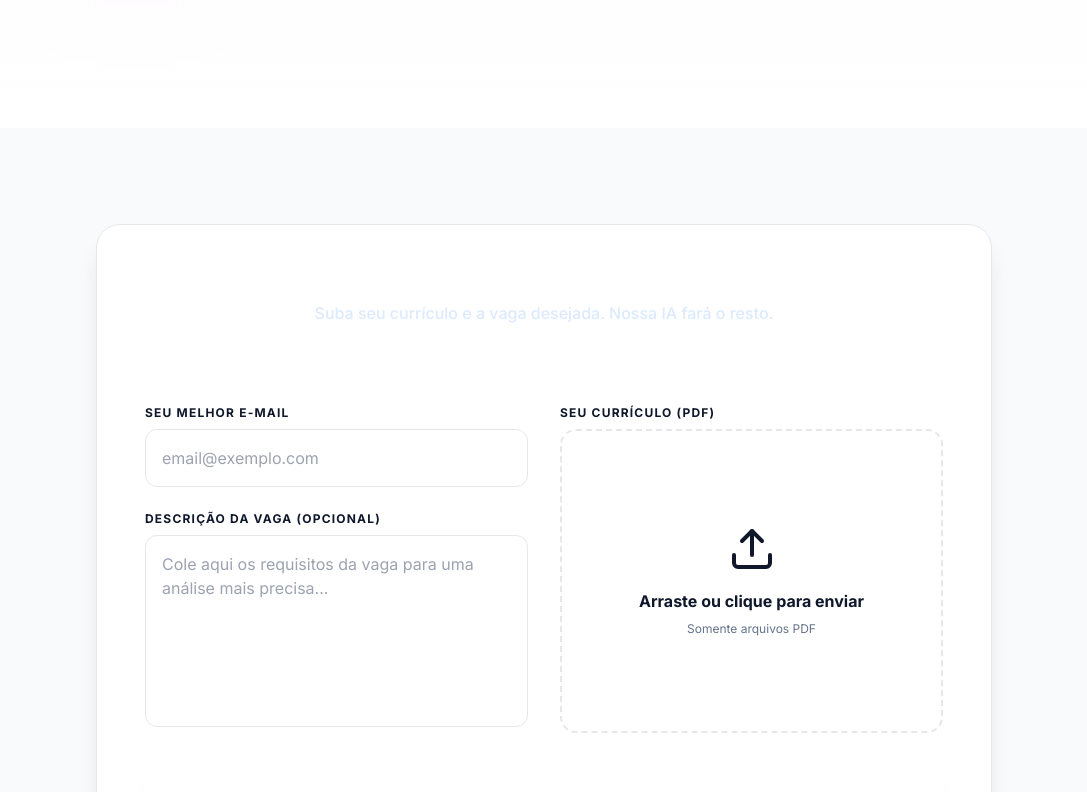
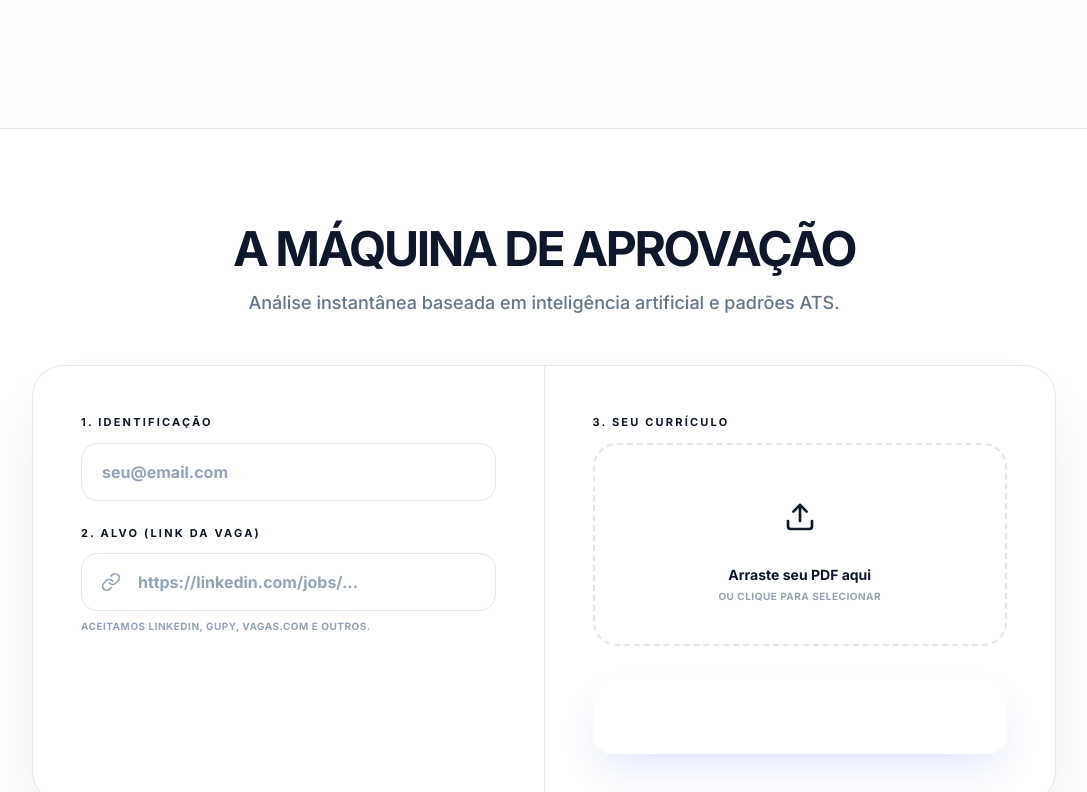
Before and after one commit to DRibeiro81/VTRZ_APROVX, a React (Vite) app: page / in a window 1280 px wide. Shown: the part 808-1600 px from the top of the page, without its empty margins (96-1183 px from the left). Built offline with nearby package versions, Linux system fonts and the light colour scheme.

Commit message:
feat: upgrade AnalyzerSection with Job Link support and Premium UI

```diff
--- a/components/AnalyzerSection.tsx
+++ b/components/AnalyzerSection.tsx
@@ -1,11 +1,11 @@
 import React, { useState } from 'react';
-import { Upload, FileText, CheckCircle, AlertCircle, Loader2 } from 'lucide-react';
+import { Upload, Link as LinkIcon, CheckCircle, AlertCircle, Loader2, FileText } from 'lucide-react';
 import { supabase } from '../lib/supabaseClient';
 
 const AnalyzerSection: React.FC = () => {
   const [file, setFile] = useState<File | null>(null);
   const [email, setEmail] = useState('');
-  const [jobDescription, setJobDescription] = useState('');
+  const [jobUrl, setJobUrl] = useState('');
   const [isUploading, setIsUploading] = useState(false);
   const [status, setStatus] = useState<'idle' | 'success' | 'error'>('idle');
 
@@ -17,7 +17,7 @@ const AnalyzerSection: React.FC = () => {
 
   const handleAnalyze = async (e: React.FormEvent) => {
     e.preventDefault();
-    if (!file || !email) return;
+    if (!file || !email || !jobUrl) return;
 
     setIsUploading(true);
     setStatus('idle');
@@ -37,14 +37,14 @@ const AnalyzerSection: React.FC = () => {
       // Pegar URL pública
       const { data: urlData } = supabase.storage.from('curriculos').getPublicUrl(filePath);
 
-      // 2. Salvar metadados na tabela
+      // 2. Salvar metadados na tabela cv_analyses
       const { error: dbError } = await supabase
         .from('cv_analyses')
         .insert([
           {
             email,
             file_url: urlData.publicUrl,
-            job_description: jobDescription,
+            job_description: jobUrl, // Salvando o link no campo de descrição por enquanto
             status: 'pending'
           }
         ]);
@@ -52,7 +52,6 @@ const AnalyzerSection: React.FC = () => {
       if (dbError) throw dbError;
 
       setStatus('success');
-      alert('Currículo recebido! Nossa IA está analisando. Você receberá o score em instantes.');
 
     } catch (error) {
       console.error('Erro:', error);
@@ -63,74 +62,88 @@ const AnalyzerSection: React.FC = () => {
   };
 
   return (
-    <section id="analisador" className="py-24 bg-aprovex-gray/20">
+    <section id="analisador" className="py-24 bg-white border-y border-aprovex-gray">
       <div className="container mx-auto px-6">
-        <div className="max-w-4xl mx-auto bg-white rounded-3xl shadow-xl overflow-hidden border border-aprovex-gray">
-          <div className="bg-aprovex-blue p-8 text-white text-center">
-            <h2 className="text-3xl font-black uppercase tracking-tighter mb-2">A Máquina de Aprovação</h2>
-            <p className="text-blue-100 font-medium">Suba seu currículo e a vaga desejada. Nossa IA fará o resto.</p>
+        <div className="max-w-5xl mx-auto">
+          <div className="text-center mb-12">
+            <h2 className="text-4xl lg:text-5xl font-black text-aprovex-graphite tracking-tighter mb-4 uppercase">
+              A Máquina de <span className="text-aprovex-blue">Aprovação</span>
+            </h2>
+            <p className="text-lg text-slate-500 font-medium">Análise instantânea baseada em inteligência artificial e padrões ATS.</p>
           </div>
 
-          <form onSubmit={handleAnalyze} className="p-8 lg:p-12 space-y-8">
-            <div className="grid md:grid-cols-2 gap-8">
-              {/* Coluna 1: Dados e Vaga */}
+          <div className="bg-white rounded-[32px] shadow-[0_32px_64px_-16px_rgba(0,0,0,0.1)] border border-aprovex-gray overflow-hidden">
+            <form onSubmit={handleAnalyze} className="flex flex-col lg:flex-row">
+              {/* Lado Esquerdo: Inputs */}
+              <div className="flex-1 p-8 lg:p-12 space-y-8 border-b lg:border-b-0 lg:border-r border-aprovex-gray">
                 <div className="space-y-6">
                   <div>
-                  <label className="block text-xs font-black uppercase text-aprovex-graphite mb-2 tracking-widest">Seu melhor E-mail</label>
+                    <label className="block text-[11px] font-black uppercase text-aprovex-blue mb-3 tracking-[0.2em]">1. Identificação</label>
                     <input
                       type="email"
                       required
                       value={email}
                       onChange={(e) => setEmail(e.target.value)}
-                    className="w-full px-4 py-4 bg-aprovex-gray/30 border border-aprovex-gray rounded-xl focus:ring-2 focus:ring-aprovex-blue outline-none transition-all"
-                    placeholder="email@exemplo.com"
+                      className="w-full px-5 py-4 bg-aprovex-gray/20 border border-aprovex-gray rounded-2xl focus:ring-2 focus:ring-aprovex-blue outline-none transition-all font-bold text-aprovex-graphite placeholder:text-slate-400"
+                      placeholder="seu@email.com"
                     />
                   </div>
                   <div>
-                  <label className="block text-xs font-black uppercase text-aprovex-graphite mb-2 tracking-widest">Descrição da Vaga (Opcional)</label>
-                  <textarea
-                    value={jobDescription}
-                    onChange={(e) => setJobDescription(e.target.value)}
-                    className="w-full h-48 px-4 py-4 bg-aprovex-gray/30 border border-aprovex-gray rounded-xl focus:ring-2 focus:ring-aprovex-blue outline-none transition-all resize-none"
-                    placeholder="Cole aqui os requisitos da vaga para uma análise mais precisa..."
+                    <label className="block text-[11px] font-black uppercase text-aprovex-blue mb-3 tracking-[0.2em]">2. Alvo (Link da Vaga)</label>
+                    <div className="relative">
+                      <LinkIcon className="absolute left-5 top-1/2 -translate-y-1/2 w-5 h-5 text-slate-400" />
+                      <input
+                        type="url"
+                        required
+                        value={jobUrl}
+                        onChange={(e) => setJobUrl(e.target.value)}
+                        className="w-full px-5 py-4 pl-14 bg-aprovex-gray/20 border border-aprovex-gray rounded-2xl focus:ring-2 focus:ring-aprovex-blue outline-none transition-all font-bold text-aprovex-graphite placeholder:text-slate-400"
+                        placeholder="https://linkedin.com/jobs/..."
                       />
+                    </div>
+                    <p className="text-[10px] text-slate-400 mt-2 font-bold uppercase tracking-wider">Aceitamos LinkedIn, Gupy, Vagas.com e outros.</p>
+                  </div>
                 </div>
               </div>
 
-              {/* Coluna 2: Upload */}
-              <div className="flex flex-col">
-                <label className="block text-xs font-black uppercase text-aprovex-graphite mb-2 tracking-widest">Seu Currículo (PDF)</label>
-                <div className={`flex-grow border-2 border-dashed rounded-2xl flex flex-col items-center justify-center p-8 transition-all ${file ? 'border-aprovex-green bg-green-50' : 'border-aprovex-gray hover:border-aprovex-blue'}`}>
+              {/* Lado Direito: Upload e Botão */}
+              <div className="flex-1 p-8 lg:p-12 bg-aprovex-gray/10 flex flex-col justify-between space-y-8">
+                <div>
+                  <label className="block text-[11px] font-black uppercase text-aprovex-blue mb-3 tracking-[0.2em]">3. Seu Currículo</label>
+                  <div className={`relative group border-2 border-dashed rounded-[24px] p-10 transition-all text-center ${file ? 'border-aprovex-green bg-aprovex-green/5' : 'border-aprovex-gray bg-white hover:border-aprovex-blue'}`}>
                     <input
                       type="file"
                       accept=".pdf"
                       onChange={handleFileChange}
                       className="hidden"
-                    id="cv-upload"
+                      id="cv-upload-new"
                     />
-                  <label htmlFor="cv-upload" className="cursor-pointer flex flex-col items-center text-center">
+                    <label htmlFor="cv-upload-new" className="cursor-pointer flex flex-col items-center">
                       {file ? (
                         <>
-                        <CheckCircle className="w-12 h-12 text-aprovex-green mb-4" />
-                        <span className="font-bold text-aprovex-graphite">{file.name}</span>
-                        <span className="text-xs text-slate-500 mt-2">Clique para trocar o arquivo</span>
+                          <div className="w-16 h-16 bg-aprovex-green/20 rounded-full flex items-center justify-center mb-4">
+                            <CheckCircle className="w-8 h-8 text-aprovex-green" />
+                          </div>
+                          <span className="font-black text-aprovex-graphite text-sm truncate max-w-[200px]">{file.name}</span>
+                          <span className="text-[10px] font-black text-aprovex-blue uppercase mt-2 tracking-widest">Arquivo Pronto</span>
                         </>
                       ) : (
                         <>
-                        <Upload className="w-12 h-12 text-aprovex-blue mb-4" />
-                        <span className="font-bold text-aprovex-graphite">Arraste ou clique para enviar</span>
-                        <span className="text-xs text-slate-500 mt-2">Somente arquivos PDF</span>
+                          <div className="w-16 h-16 bg-aprovex-blue/10 rounded-full flex items-center justify-center mb-4 group-hover:scale-110 transition-transform">
+                            <Upload className="w-8 h-8 text-aprovex-blue" />
+                          </div>
+                          <span className="font-black text-aprovex-graphite text-sm">Arraste seu PDF aqui</span>
+                          <span className="text-[10px] font-bold text-slate-400 mt-1 uppercase tracking-wider">ou clique para selecionar</span>
                         </>
                       )}
                     </label>
                   </div>
                 </div>
-            </div>
 
                 <button
                   type="submit"
-              disabled={isUploading || !file || !email}
-              className="w-full py-6 bg-aprovex-graphite text-white rounded-2xl font-black text-xl hover:bg-black transition-all shadow-xl flex items-center justify-center gap-3 disabled:opacity-50 disabled:cursor-not-allowed"
+                  disabled={isUploading || !file || !email || !jobUrl}
+                  className="w-full py-6 bg-aprovex-blue text-white rounded-[20px] font-black text-xl hover:bg-blue-700 transition-all shadow-[0_20px_40px_-10px_rgba(31,79,216,0.3)] hover:scale-[1.02] active:scale-[0.98] flex items-center justify-center gap-3 disabled:opacity-50 disabled:cursor-not-allowed"
                 >
                   {isUploading ? (
                     <>
@@ -139,19 +152,26 @@ const AnalyzerSection: React.FC = () => {
                     </>
                   ) : (
                     <>
-                  OBTER MINHA NOTA GRATUITA
+                      RECEBER MINHA NOTA NO E-MAIL
                       <FileText className="w-6 h-6" />
                     </>
                   )}
                 </button>
+              </div>
+            </form>
 
             {status === 'success' && (
-              <div className="bg-aprovex-green/10 border border-aprovex-green p-4 rounded-xl flex items-center gap-3 text-aprovex-green">
-                <CheckCircle className="w-5 h-5" />
-                <span className="font-bold">Currículo salvo e enviado para análise!</span>
+              <div className="p-8 bg-aprovex-green text-white text-center animate-in slide-in-from-bottom duration-500">
+                <div className="flex items-center justify-center gap-3">
+                  <CheckCircle className="w-8 h-8" />
+                  <div>
+                    <p className="text-xl font-black uppercase tracking-tighter">Currículo em análise!</p>
+                    <p className="text-sm font-bold opacity-90">Em instantes você receberá o relatório completo em {email}.</p>
+                  </div>
+                </div>
               </div>
             )}
-          </form>
+          </div>
         </div>
       </div>
     </section>
--- a/package.json
+++ b/package.json
@@ -10,10 +10,13 @@
   },
   "dependencies": {
     "@supabase/supabase-js": "2",
+    "axios": "^1.13.4",
+    "cheerio": "^1.2.0",
     "lucide-react": "^0.563.0",
     "pdf-parse": "^2.4.5",
     "react": "^19.2.4",
-    "react-dom": "^19.2.4"
+    "react-dom": "^19.2.4",
+    "resend": "^6.9.1"
   },
   "devDependencies": {
     "@types/node": "^22.14.0",
```
Also changed, not shown: test_email.cjs (added, +20 -0 lines), 1 other file (tests, documents, lock files or other folders). Lines whose indentation alone changed are shown as unchanged.
